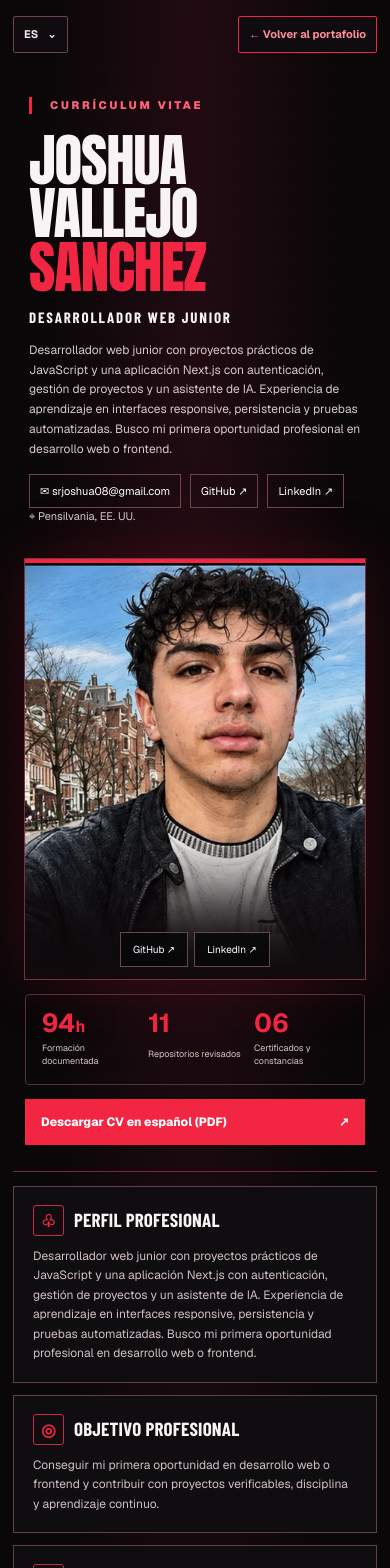
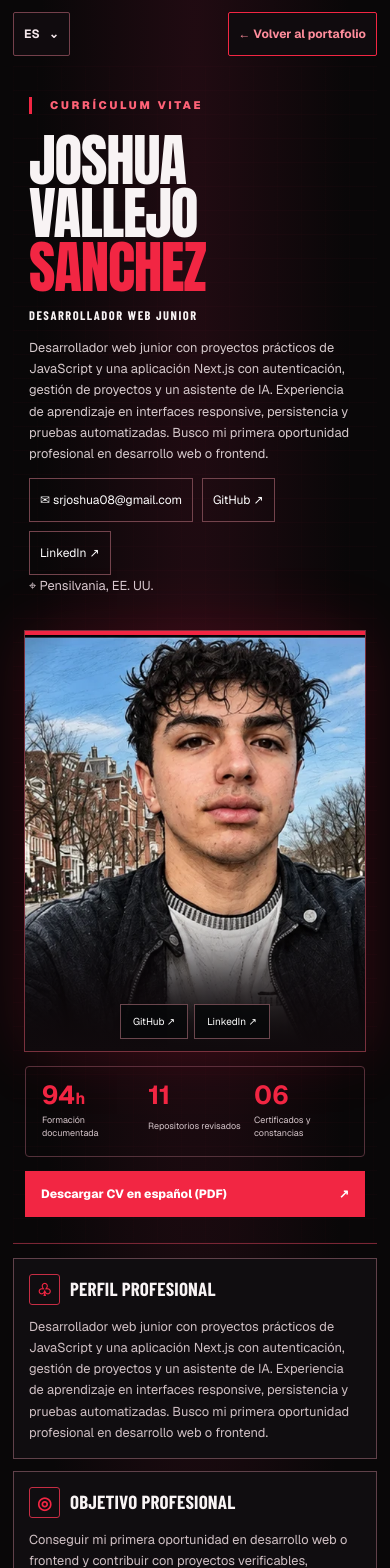
Before and after one commit to Dleteo/Nexus-AI, a Next.js app: page /resume in a window 390 px wide. Shown: the top 1568 px of the page. Built offline with nearby package versions, Linux system fonts and the light colour scheme; a web font is replaced by a local one.

Commit message:
style(cv): improve mobile reading size, touch targets and keyboard focus without changing PDF print layout

```diff
--- a/app/resume/Resume.module.css
+++ b/app/resume/Resume.module.css
@@ -105,3 +105,35 @@
 
 /* Use the same installed portrait asset for the CV, across all locales. */
 .heroPhoto::before{background-image:url("/portfolio/portrait-color-reconstruction.webp");filter:none;background-size:cover;background-position:50% 32%}
+
+
+/* Readable, keyboard-accessible screen CV. Print/PDF layout stays unchanged. */
+@media screen{
+  .resumePage :is(a,summary,button):focus-visible{
+    outline:3px solid #ffb5c3;outline-offset:3px
+  }
+  .minimalControls .langPicker summary,.backButton{min-height:44px}
+  .langMenu a{min-height:44px;display:flex;align-items:center}
+  .langMenu a:focus-visible,.langMenu a[aria-current="page"]{background:#75283c}
+  .actionLink,.projectItem,.pill,.cta{min-height:44px}
+}
+@media screen and (max-width:650px){
+  .summary,.infoCard p,.timelineItem p,.learning small,.projectItem small,
+  .subtle,.note,.location,.foot{
+    font-size:clamp(12px,3.3vw,14px);line-height:1.65
+  }
+  .infoCard,.projectItem{padding:15px}
+  .projectItem strong,.timelineItem strong,.learning strong{font-size:13px;line-height:1.5}
+  .role{font-size:clamp(12px,3.2vw,14px);line-height:1.5}
+  .skillGrid span,.pill{font-size:12px;line-height:1.4}
+  .columns,.bottom{gap:20px}
+  .minimalControls{flex-wrap:wrap}
+  .minimalControls .langPicker summary,.backButton{min-height:44px;font-size:12px}
+}
+@media screen and (prefers-reduced-motion:reduce){
+  .resumePage *, .resumePage *::before, .resumePage *::after{
+    scroll-behavior:auto!important;
+    animation-duration:0.01ms!important;
+    transition-duration:0.01ms!important
+  }
+}
```
